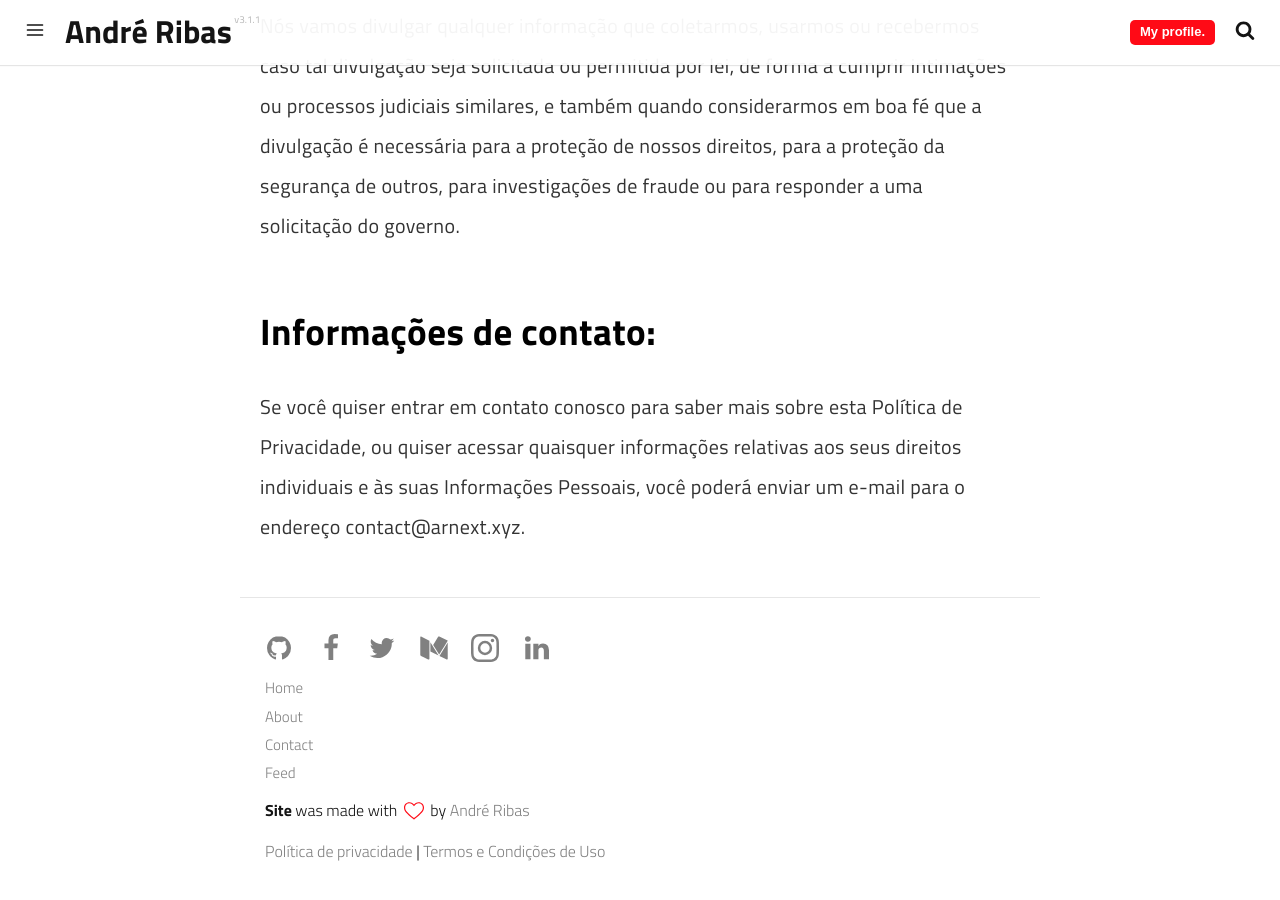
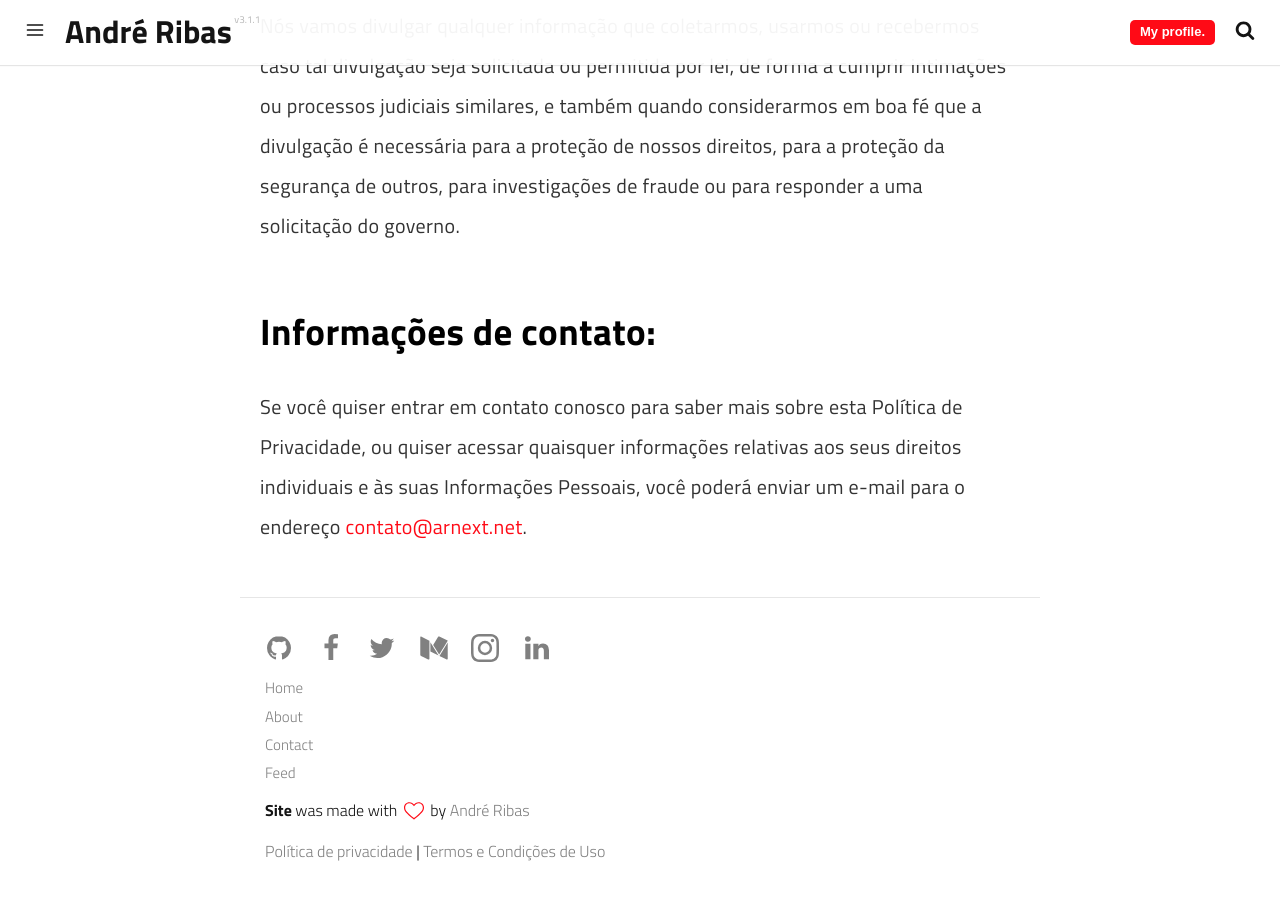
Before and after one commit to Andreribas15/new-site-andre, a Jekyll site: the page built from pages/política-de-privacidade-1.md, in a window 1280 px wide and 900 px high, scrolled down 3916 px. Built offline with Jekyll 4.4.1, drawn with Linux system fonts in a browser that asks for light colours; a script that is not in the unit is left out.

Commit message:
Update Pages “política-de-privacidade-1”

```diff
--- a/pages/política-de-privacidade-1.md
+++ b/pages/política-de-privacidade-1.md
@@ -8,7 +8,6 @@ description: Política de Privacidade
 ---
 # Política de privacidade
 
-
 O site https://new.andreribas.arnext.xyz/ é de propriedade da empresa ARNext Robot, que é a controladora de seus dados pessoais.
 
 Nós adotamos esta Política de Privacidade, que determina como nós estamos processando as informações coletadas pelo site https://new.andreribas.arnext.xyz/ e também explica por quais razões nós precisamos coletar dados pessoais sobre você. Portanto, você deve ler esta Política de Privacidade antes de usar o site https://new.andreribas.arnext.xyz/.
@@ -17,18 +16,15 @@ Nós cuidamos dos seus dados pessoais e assumimos a responsabilidade de garantir
 
 ## Estes são as informações pessoais que coletamos:
 
-
 Quando você visita o site https://new.andreribas.arnext.xyz/, nós automaticamente coletamos certas informações sobre seu dispositivo, incluindo informações sobre seu navegador, endereço IP, fuso-horário e alguns dos cookies instalados no seu dispositivo. Além disso, quando você navega pelo Site, nós coletamos informações sobre as páginas individuais ou produtos que você visualiza, sobre quais sites ou termos de busca redirecionaram você para nosso Site, e sobre como você interage com o Site. Nós nos referimos a essas informações coletadas automaticamente como "Informações sobre o dispositivo". Além disso, nós podemos coletar dados pessoais que você fornecer (incluindo, mas não limitado a: Nome, Sobrenome, Endereço, informações de pagamento, etc) durante o processo de registro para poder cumprir o acordo.
 
 ## Por que fazemos o processamento dos seus dados?
-
 
 Nossa maior prioridade é a segurança dos dados pessoais dos usuários e, portanto, nós podemos processar apenas dados mínimos, apenas enquanto for absolutamente necessário para a manutenção do site. Informações coletadas automaticamente são usadas para identificar possíveis casos de abuso e estabelecer dados estatísticos sobre o uso do site. Esses dados estatísticos não é agregada de outras formas que permitam a identificação de usuários específicos do sistema.
 
 Você pode visitar o site sem nos contar sobre quem você e/ou relevar qualquer informação que possa ser usada por outra pessoa para identificar você individualmente. Se, apesar disso, você quiser utilizar algum dos recursos do site, ou quiser receber nossa newsletter, ou quiser conceder outros detalhes através do preencimento e envio de formulários, você poderá fornecer dados pessoais para nós, como seu email, nome, sobrenome, cidade de residência, organização e número de telefone. Você pode escolher não fornecer dados pessoais para nós, mas, dessa forma, talvez você não consiga usar alguns dos resursos do site. Por exemplo, você não vai conseguir receber nossa Newsletter ou entrar em contato conosco diretamente pelo nosso site. Usuários que não tenham certeza sobre quais informações pessoais são obrigatórias são convidados a entrarem em contato conosco pelo e-mail [privacy@arnext.net](mailto:privacy@arnext.net).
 
 ## Seus direitos:
-
 
 Se você morar na Europa, estes são os direitos garantidos quando aos seus dados pessoais:
 
@@ -46,20 +42,16 @@ Adicionalmente, se você mora na Europa, nós afirmamos que estamos processando
 
 ## Links para outros sites:
 
-
 Nosso site pode conter links para outros sites que não são controlados por nós e/ou não são de nossa propriedade. Por favor esteja ciente de que nós não somos responsáveis pelas políticas de privacidade de tais sites e organizações terceiras. Nós incentivamos você a estar ciente de quando sair do nosso site, e também incentivamos você a ler a política de privacidade de cada um dos sites que podem coletar suas informações pessoais.
 
 ## Segurança das informações:
-
 
 Nós garantimos que as informações que você fornece estão em servidores e computadores armazenados em ambientes seguros e controlados, protegidos de acessos, usos e divulgações não-autorizadas. Nós matemos medidas de segurança administrativas, técnicas e físicas razoáveis, com finalidade de proteger os dados pessoais sob nossa custódia de de acessos, usos, modificações e divulgações não-autorizadas. Apesar disso, nenhuma transmissão de dados pela Internet ou por sistemas sem fio pode ser garantida.
 
 ## Declaração legal:
 
-
 Nós vamos divulgar qualquer informação que coletarmos, usarmos ou recebermos caso tal divulgação seja solicitada ou permitida por lei, de forma a cumprir intimações ou processos judiciais similares, e também quando considerarmos em boa fé que a divulgação é necessária para a proteção de nossos direitos, para a proteção da segurança de outros, para investigações de fraude ou para responder a uma solicitação do governo.
 
 ## Informações de contato:
 
-
-Se você quiser entrar em contato conosco para saber mais sobre esta Política de Privacidade, ou quiser acessar quaisquer informações relativas aos seus direitos individuais e às suas Informações Pessoais, você poderá enviar um e-mail para o endereço contact@arnext.xyz.
+Se você quiser entrar em contato conosco para saber mais sobre esta Política de Privacidade, ou quiser acessar quaisquer informações relativas aos seus direitos individuais e às suas Informações Pessoais, você poderá enviar um e-mail para o endereço [contato@arnext.net](mailto:contato@arnext.net).
```
